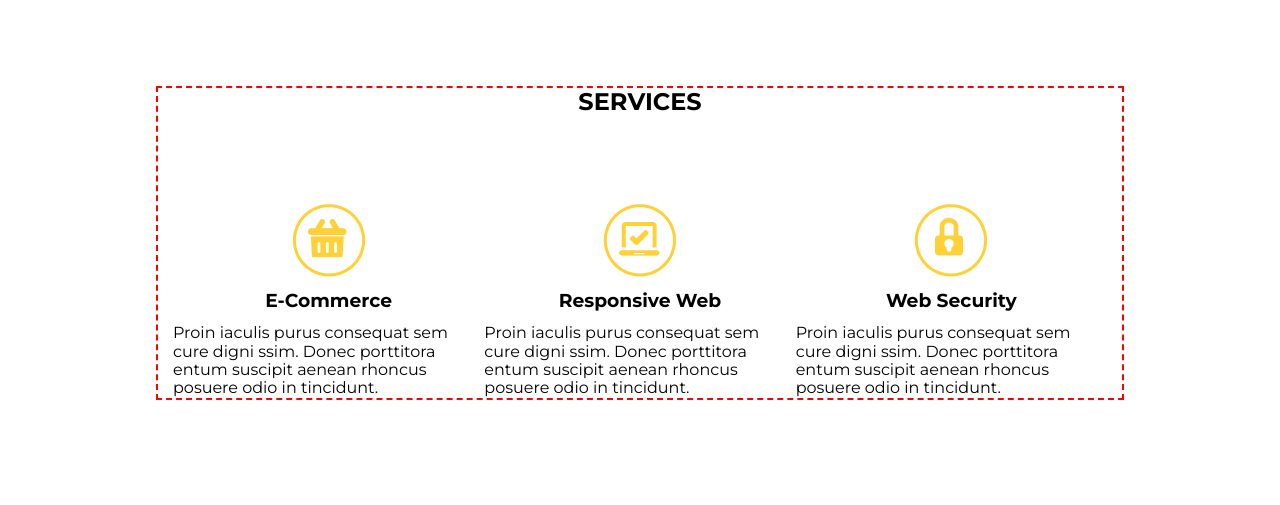
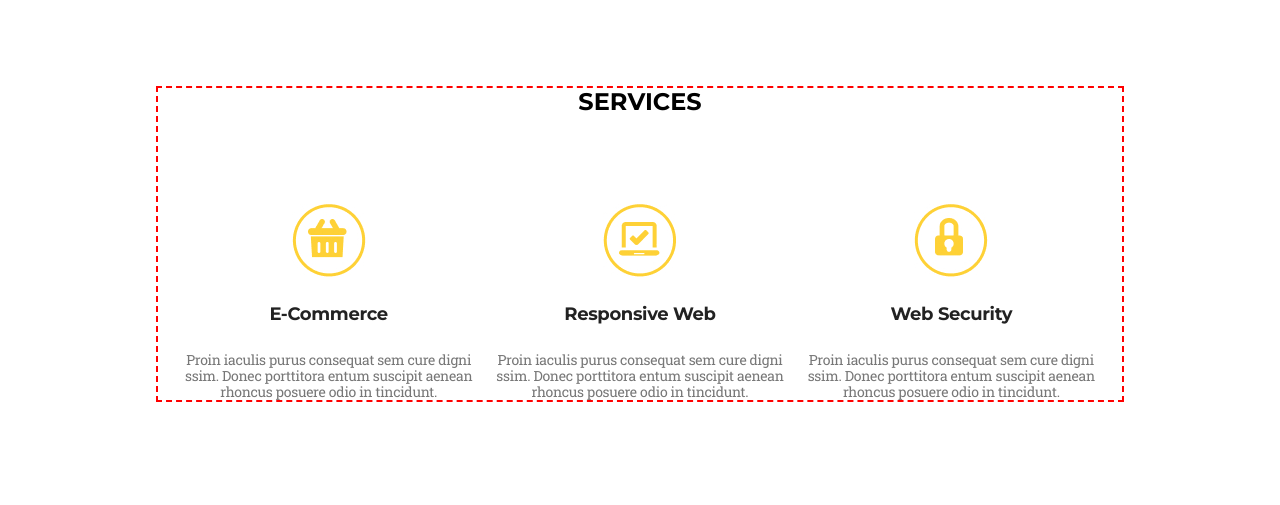
Before and after one commit to Blazequiz/Goldem, a plain HTML site: page index.html in a window 1280 px wide. Shown: the part 63-568 px from the top of the page. Drawn offline with nearby package versions, Linux system fonts and the light colour scheme; a web font is replaced by a local one.

```diff
--- a/CSS/style.css
+++ b/CSS/style.css
@@ -33,6 +33,7 @@ body {
   display: flex;
 }
 .header-link {
+  font-family: var(--main--text--family);
   font-weight: 400;
   font-size: 14px;
   line-height: 293%;
@@ -66,7 +67,23 @@ h1 {
   display: flex;
   flex-direction: column;
   align-items: center;
-  gap: 13px;
+}
+.section-title {
+  font-family: var(--main--text--family);
+  font-weight: 700;
+  font-size: 18px;
+  line-height: 417%;
+  letter-spacing: -0.02em;
+  text-align: center;
+  color: #222;
+}
+.section-paragraph {
+  font-family: var(--main--paragraph--family);
+  font-weight: 400;
+  font-size: 14px;
+  letter-spacing: -0.02em;
+  text-align: center;
+  color: #777;
 }
 /* .section-list {
   display: flex;
```
